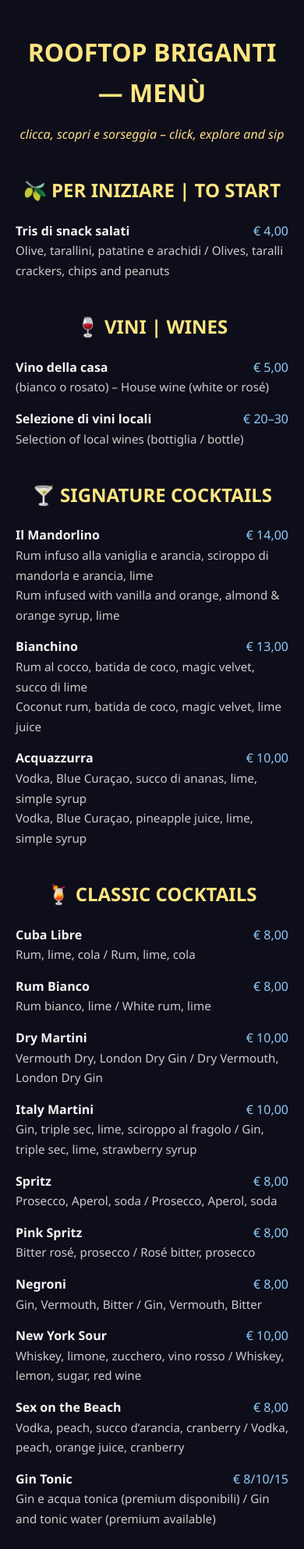
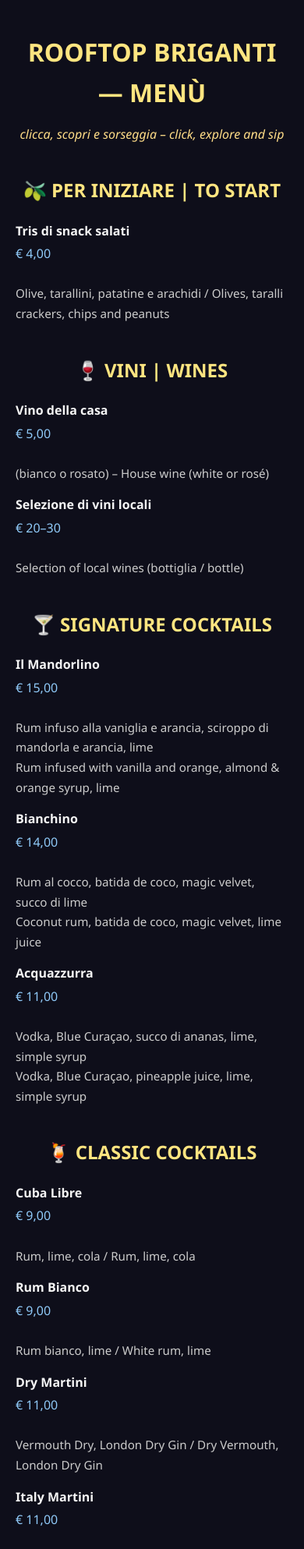
Before and after one commit to Vocalist1040/menu-rooftop, a plain HTML site: page index.html in a window 390 px wide. Shown: the top 1987 px of the page at 78% size. Drawn offline with Linux system fonts and the light colour scheme.

Commit message:
index.html

```diff
--- a/index.html
+++ b/index.html
@@ -1,4 +1,3 @@
-
 <!DOCTYPE html>
 <html lang="it">
 <head>
@@ -46,11 +45,19 @@
             border-top: 1px solid #444;
             margin: 40px 0;
         }
+        .note {
+            text-align:center;
+            font-style: italic;
+            color:#ffdd88;
+        }
+        @media (max-width:600px){
+            .price { float:none; display:block; margin-top:4px; }
+        }
     </style>
 </head>
 <body>
     <h1>ROOFTOP BRIGANTI — MENÙ</h1>
-    <p style="text-align:center; font-style:italic; color:#ffdd88;">clicca, scopri e sorseggia – click, explore and sip</p>
+    <p class="note">clicca, scopri e sorseggia – click, explore and sip</p>
 
     <div class="section">
         <h2>🫒 PER INIZIARE | TO START</h2>
@@ -68,44 +75,43 @@
 
     <div class="section">
         <h2>🍸 SIGNATURE COCKTAILS</h2>
-        <div class="item"><strong>Il Mandorlino</strong> <span class="price">€ 14,00</span><br>
+        <div class="item"><strong>Il Mandorlino</strong> <span class="price">€ 15,00</span><br>
         <span class="description">Rum infuso alla vaniglia e arancia, sciroppo di mandorla e arancia, lime<br>
         Rum infused with vanilla and orange, almond & orange syrup, lime</span></div>
 
-        <div class="item"><strong>Bianchino</strong> <span class="price">€ 13,00</span><br>
+        <div class="item"><strong>Bianchino</strong> <span class="price">€ 14,00</span><br>
         <span class="description">Rum al cocco, batida de coco, magic velvet, succo di lime<br>
         Coconut rum, batida de coco, magic velvet, lime juice</span></div>
 
-        <div class="item"><strong>Acquazzurra</strong> <span class="price">€ 10,00</span><br>
+        <div class="item"><strong>Acquazzurra</strong> <span class="price">€ 11,00</span><br>
         <span class="description">Vodka, Blue Curaçao, succo di ananas, lime, simple syrup<br>
         Vodka, Blue Curaçao, pineapple juice, lime, simple syrup</span></div>
     </div>
 
     <div class="section">
         <h2>🍹 CLASSIC COCKTAILS</h2>
-        <div class="item"><strong>Cuba Libre</strong> <span class="price">€ 8,00</span><br><span class="description">Rum, lime, cola / Rum, lime, cola</span></div>
-        <div class="item"><strong>Rum Bianco</strong> <span class="price">€ 8,00</span><br><span class="description">Rum bianco, lime / White rum, lime</span></div>
-        <div class="item"><strong>Dry Martini</strong> <span class="price">€ 10,00</span><br><span class="description">Vermouth Dry, London Dry Gin / Dry Vermouth, London Dry Gin</span></div>
-        <div class="item"><strong>Italy Martini</strong> <span class="price">€ 10,00</span><br><span class="description">Gin, triple sec, lime, sciroppo al fragolo / Gin, triple sec, lime, strawberry syrup</span></div>
+        <div class="item"><strong>Cuba Libre</strong> <span class="price">€ 9,00</span><br><span class="description">Rum, lime, cola / Rum, lime, cola</span></div>
+        <div class="item"><strong>Rum Bianco</strong> <span class="price">€ 9,00</span><br><span class="description">Rum bianco, lime / White rum, lime</span></div>
+        <div class="item"><strong>Dry Martini</strong> <span class="price">€ 11,00</span><br><span class="description">Vermouth Dry, London Dry Gin / Dry Vermouth, London Dry Gin</span></div>
+        <div class="item"><strong>Italy Martini</strong> <span class="price">€ 11,00</span><br><span class="description">Gin, triple sec, lime, sciroppo al fragolo / Gin, triple sec, lime, strawberry syrup</span></div>
         <div class="item"><strong>Spritz</strong> <span class="price">€ 8,00</span><br><span class="description">Prosecco, Aperol, soda / Prosecco, Aperol, soda</span></div>
         <div class="item"><strong>Pink Spritz</strong> <span class="price">€ 8,00</span><br><span class="description">Bitter rosé, prosecco / Rosé bitter, prosecco</span></div>
-        <div class="item"><strong>Negroni</strong> <span class="price">€ 8,00</span><br><span class="description">Gin, Vermouth, Bitter / Gin, Vermouth, Bitter</span></div>
-        <div class="item"><strong>New York Sour</strong> <span class="price">€ 10,00</span><br><span class="description">Whiskey, limone, zucchero, vino rosso / Whiskey, lemon, sugar, red wine</span></div>
-        <div class="item"><strong>Sex on the Beach</strong> <span class="price">€ 8,00</span><br><span class="description">Vodka, peach, succo d’arancia, cranberry / Vodka, peach, orange juice, cranberry</span></div>
-        <div class="item"><strong>Gin Tonic</strong> <span class="price">€ 8/10/15</span><br><span class="description">Gin e acqua tonica (premium disponibili) / Gin and tonic water (premium available)</span></div>
+        <div class="item"><strong>Negroni</strong> <span class="price">€ 9,00</span><br><span class="description">Gin, Vermouth, Bitter / Gin, Vermouth, Bitter</span></div>
+        <div class="item"><strong>New York Sour</strong> <span class="price">€ 11,00</span><br><span class="description">Whiskey, limone, zucchero, vino rosso / Whiskey, lemon, sugar, red wine</span></div>
+        <div class="item"><strong>Sex on the Beach</strong> <span class="price">€ 9,00</span><br><span class="description">Vodka, peach, succo d’arancia, cranberry / Vodka, peach, orange juice, cranberry</span></div>
+        <div class="item"><strong>Gin Tonic</strong> <span class="price">€ 9/12/15</span><br><span class="description">Gin e acqua tonica (premium disponibili) / Gin and tonic water (premium available)</span></div>
     </div>
 
     <div class="section">
         <h2>🍸 MOCKTAILS (ANALCOLICI)</h2>
-        <div class="item"><strong>Virgin Colada</strong> <span class="price">€ 7,00</span><br><span class="description">Ananas, cocco / Pineapple, coconut</span></div>
-        <div class="item"><strong>Sunset</strong> <span class="price">€ 7,00</span><br><span class="description">Succo d’ananas, granatina, soda / Pineapple juice, grenadine, soda</span></div>
-        <div class="item"><strong>Bio Profondo</strong> <span class="price">€ 7,00</span><br><span class="description">Mirtilli, menta, lime, sciroppo semplice, soda / Blueberries, mint, lime, simple syrup, soda</span></div>
+        <div class="item"><strong>Virgin Colada</strong> <span class="price">€ 8,00</span><br><span class="description">Ananas, cocco / Pineapple, coconut</span></div>
+        <div class="item"><strong>Sunset</strong> <span class="price">€ 8,00</span><br><span class="description">Succo d’ananas, granatina, soda / Pineapple juice, grenadine, soda</span></div>
+        <div class="item"><strong>Bio Profondo</strong> <span class="price">€ 8,00</span><br><span class="description">Mirtilli, menta, lime, sciroppo semplice, soda / Blueberries, mint, lime, simple syrup, soda</span></div>
     </div>
 
     <div class="section">
         <h2>🍺 BIRRE | BEERS</h2>
         <div class="item"><strong>Beck’s</strong> <span class="price">€ 5,00</span></div>
-        <div class="item"><strong>Tennent’s</strong> <span class="price">€ 6,00</span></div>
         <div class="item"><strong>IPA Artigianale</strong> <span class="price">€ 6,00</span></div>
         <div class="item"><strong>Terra d’Otranto</strong> <span class="price">€ 6,00</span></div>
         <div class="item"><strong>Raffo</strong> <span class="price">€ 5,00</span></div>
```
